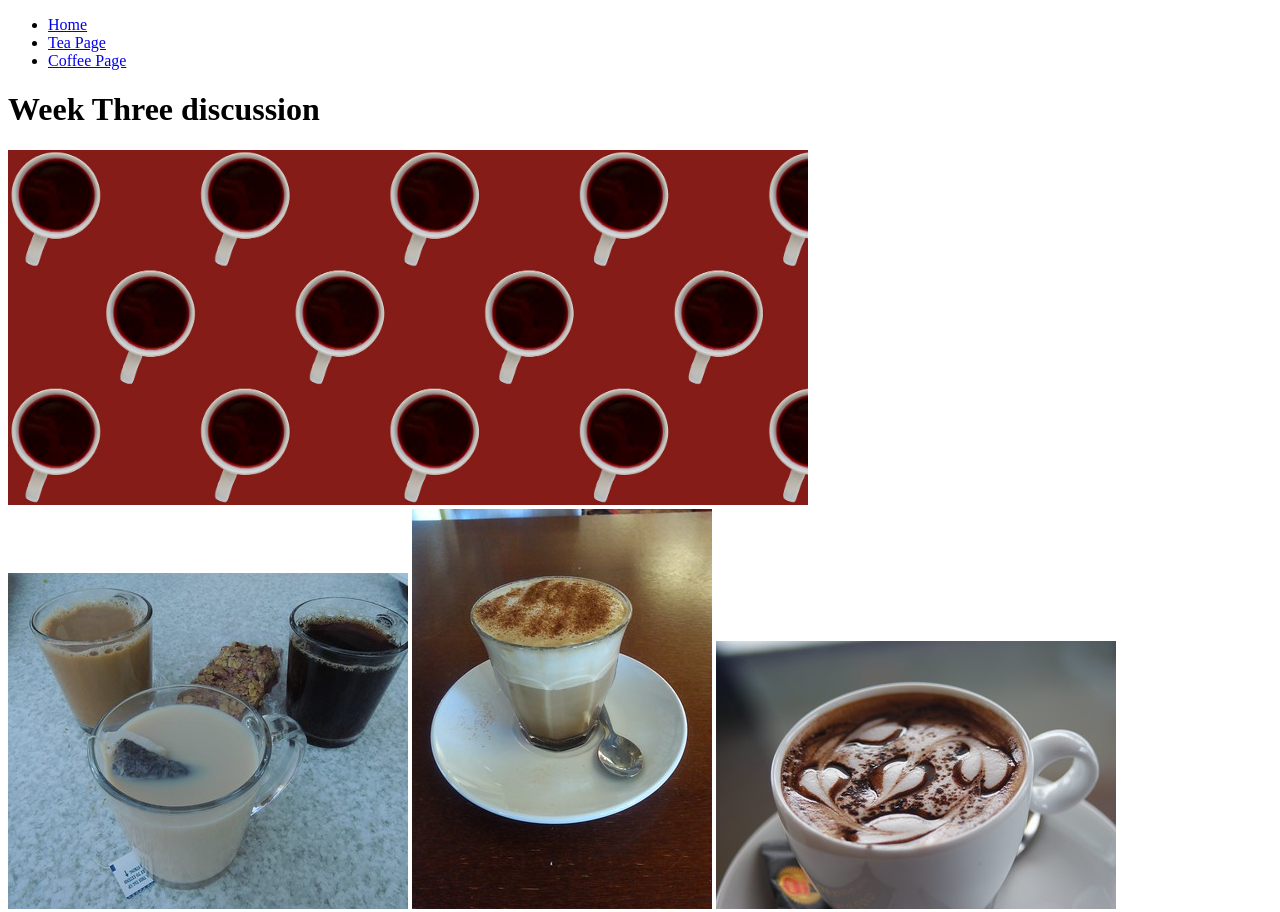
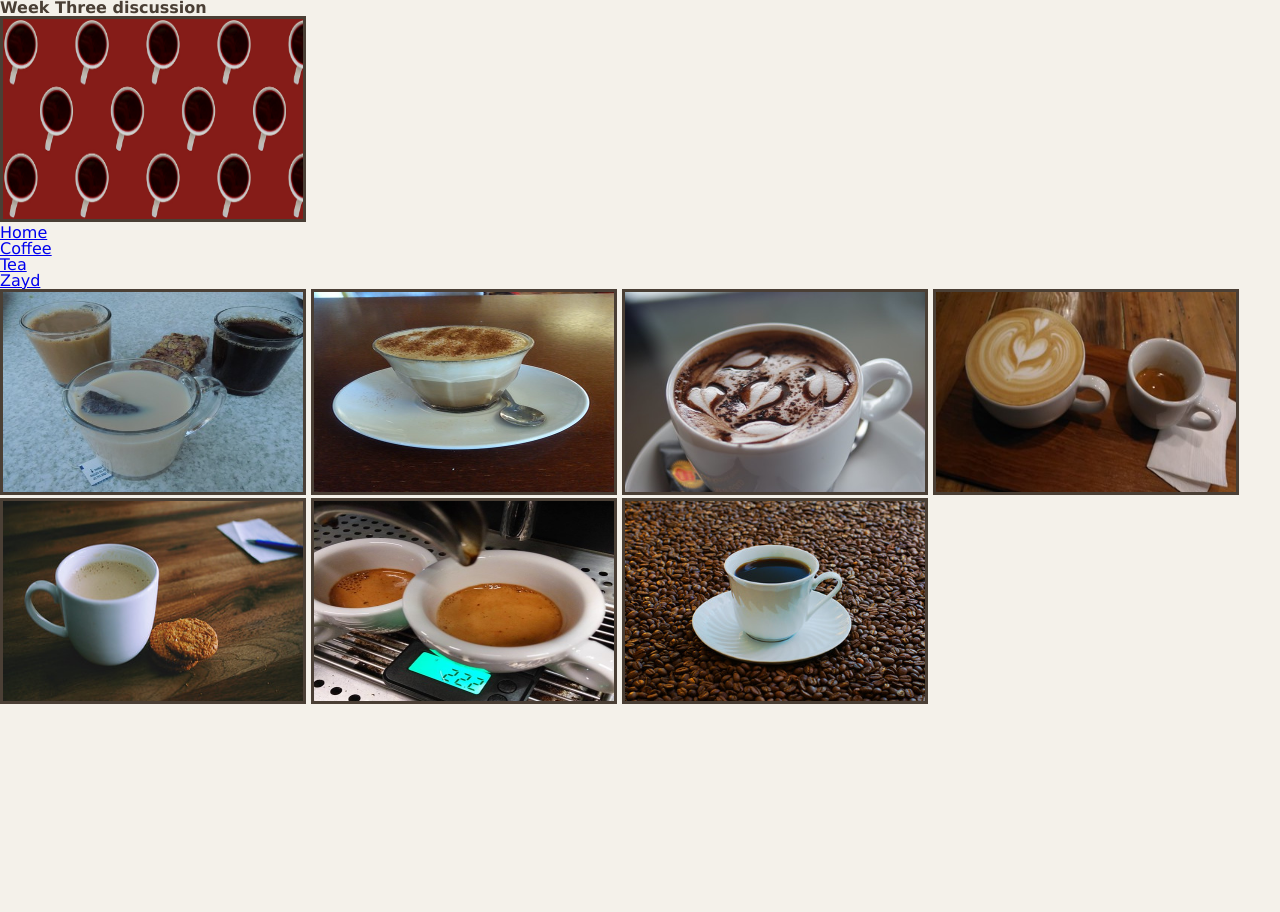
Before and after one commit to zayd-algh/discussion_wk3, a plain HTML site: page coffee.html in a window 1280 px wide. Shown: the top 912 px of the page. After the commit the page ends 800 px from the top, so only its background shows below. Drawn offline with Linux system fonts and the light colour scheme.

Commit message:
Add files via upload
update #1

```diff
--- a/coffee.html
+++ b/coffee.html
@@ -4,24 +4,25 @@
     <meta charset="UTF-8">
     <meta http-equiv="X-UA-Compatible" content="IE=edge">
     <meta name="viewport" content="width=device-width, initial-scale=1.0">
-    <!-- <link rel="stylesheet" href="css/html5reset.css"> -->
-    <!-- <link rel="stylesheet" href="css/student1.css"> -->
-    <!-- <link rel="stylesheet" href="css/student2.css"> -->
-    <!-- <link rel="stylesheet" href="css/student3.css"> -->
     <title>Coffee</title>
+    <link rel="stylesheet" href="css/html5reset.css">
+    <link rel="stylesheet" href="css/style.css">
 </head>
 <body>
     <header>
-        <nav>
-            <ul>
-                <li><a href = "index.html">Home</a></li>
-                <li><a href="tea.html">Tea Page</a></li>
-                <li><a href="coffee.html">Coffee Page</a></li>
-            </ul>
-        </nav>
         <h1>Week Three discussion</h1>
         <img src = "images/cover_image.jpg" width="800" alt = "">
     </header>
+
+    <nav>
+        <ul>
+            <li><a href="index.html">Home</a></li>
+            <li><a href="coffee.html">Coffee</a></li>
+            <li><a href="tea.html">Tea</a></li>
+            <li><a href="zayd.html">Zayd</a></li>
+        </ul>
+    </nav>
+
     <main>
         <img src="images/coffee1.jpg" alt="3 cups of coffee one with cream, one without, and a cookie">
         <img src="images/coffee2.jpg" alt="flat white coffee with a small spoon on a saucer">
--- /dev/null
+++ b/css/style.css
@@ -0,0 +1,16 @@
+body {
+  background-color: #f4f1ea;
+  font-family: Verdana, sans-serif;
+  color: #333333;
+}
+
+h1, h2 {
+  font-weight: bold;
+  color: #4a3f35;
+}
+
+img {
+  width: 300px;
+  height: 200px;
+  border: 3px solid #4a3f35;
+}
```
Also changed, not shown: index.html (+11 -8 lines), tea.html (+11 -8 lines), zayd.html (added, +34 -0 lines), 1 other file.
